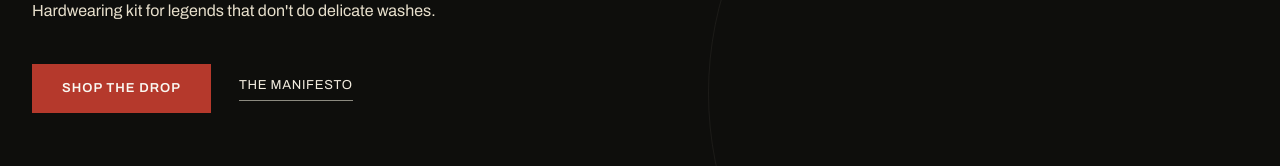
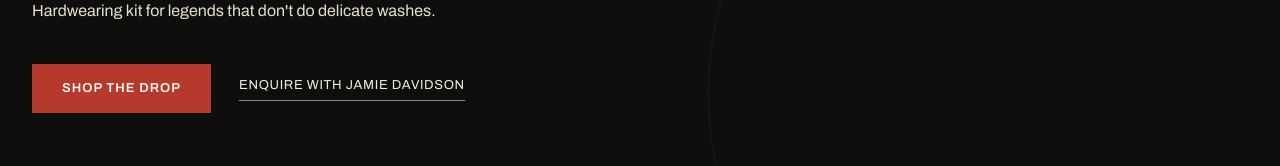
Before and after one commit to jamiedavo/bogan-supply-co, a Next.js app: page / in a window 1280 px wide. Shown: the part 517-683 px from the top of the page. Built offline with nearby package versions, Linux system fonts and the light colour scheme.

Commit message:
Restore website to its state before 29 October changes

```diff
--- a/components/Hero.js
+++ b/components/Hero.js
@@ -36,7 +36,7 @@ export default function Hero() {
           href="#manifesto"
           className="text-[13px] tracking-[0.05em] uppercase border-b border-steel pb-1 transition-colors hover:border-bone hover:text-bone"
         >
-          The Manifesto
+          Enquire with Jamie Davidson
         </a>
       </div>
     </section>
```
